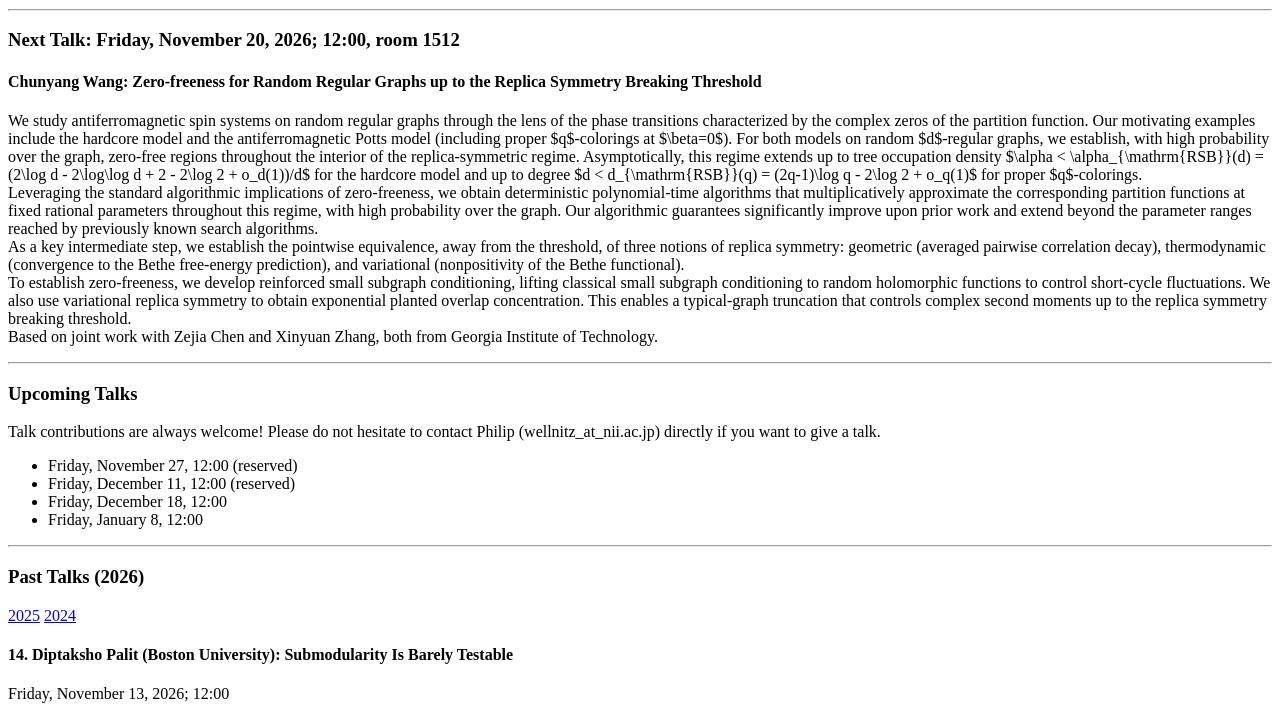
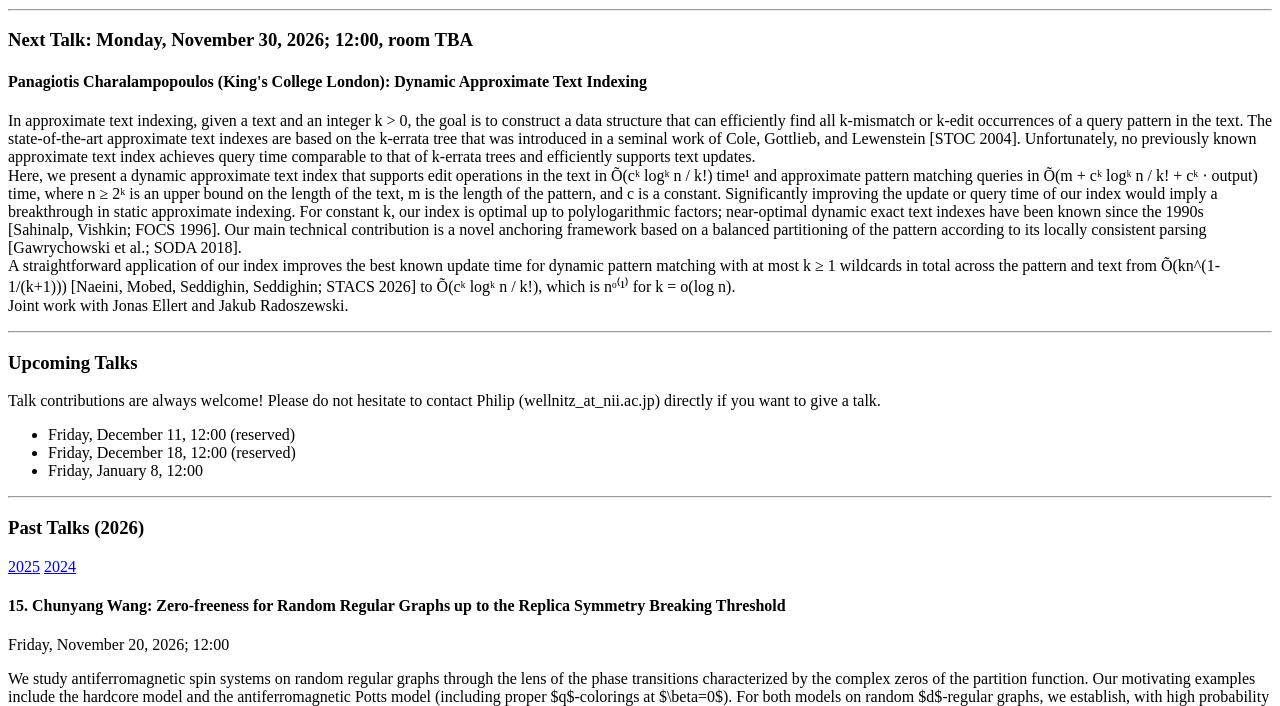
Before and after one commit to phpre/phpre.github.io, a plain HTML site: page nii_seminar/index.html in a window 1280 px wide. Shown: the part 41-747 px from the top of the page. Drawn offline with Linux system fonts and the light colour scheme.

Commit message:
next talk

```diff
--- a/nii_seminar/index.html
+++ b/nii_seminar/index.html
@@ -23,12 +23,70 @@ a#hp-index, a:link#hp-index, a:visited#hp-index {background: rgb(80%,85%,90%);}
 
                 <hr/>
 
-                <h3>Next Talk: Friday, November 20, 2026; 12:00, room 1512</h3>
+                <h3>Next Talk: Monday, November 30, 2026; 12:00, room TBA</h3>
 
                 <h4>
-                    Chunyang Wang:
+                    Panagiotis Charalampopoulos (King's College London):
+                    Dynamic Approximate Text Indexing
+                </h4>
+
+                <p>
+                    In approximate text indexing, given a text and an integer k > 0, the
+                    goal is to construct a data structure that can efficiently find all
+                    k-mismatch or k-edit occurrences of a query pattern in the text. The
+                    state-of-the-art approximate text indexes are based on the k-errata
+                    tree that was introduced in a seminal work of Cole, Gottlieb, and
+                    Lewenstein [STOC 2004]. Unfortunately, no previously known approximate
+                    text index achieves query time comparable to that of k-errata trees
+                    and efficiently supports text updates.
+
+                    <br/>
+
+                    Here, we present a dynamic approximate text index that supports edit operations in the
+                    text in Õ(cᵏ logᵏ n / k!) time¹ and approximate pattern matching queries in Õ(m + cᵏ logᵏ
+                    n / k! + cᵏ ⋅ output) time, where n ≥ 2ᵏ is an upper bound on the length of the text, m is
+                    the length of the pattern, and c is a constant. Significantly improving the update or
+                    query time of our index would imply a breakthrough in static approximate indexing. For
+                    constant k, our index is optimal up to polylogarithmic factors; near-optimal dynamic exact
+                    text indexes have been known since the 1990s [Sahinalp, Vishkin; FOCS 1996]. Our main
+                    technical contribution is a novel anchoring framework based on a balanced partitioning of
+                    the pattern according to its locally consistent parsing [Gawrychowski et al.; SODA 2018].
+
+                    <br/>
+
+                    A straightforward application of our index improves the best known
+                    update time for dynamic pattern matching with at most k ≥ 1 wildcards
+                    in total across the pattern and text from Õ(kn^(1-1/(k+1))) [Naeini,
+                    Mobed, Seddighin, Seddighin; STACS 2026] to Õ(cᵏ logᵏ n / k!), which
+                    is nᵒ⁽¹⁾ for k = o(log n).
+
+                    <br/>
+
+                    Joint work with Jonas Ellert and Jakub Radoszewski.
+                </p>
+
+
+                <hr class="clearpara"/>
+                <h3>Upcoming Talks</h3>
+                Talk contributions are always welcome! Please do not hesitate to contact Philip (wellnitz_at_nii.ac.jp) directly
+                if you want to give a talk.
+
+                <ul>
+                    <li> Friday, December 11, 12:00 (reserved)
+                    <li> Friday, December 18, 12:00 (reserved)
+                    <li> Friday, January 8, 12:00
+                </ul>
+
+                <hr class="clearpara"/>
+                <h3>Past Talks (2026)</h3>
+                <a href="2025.html">2025</a>
+                <a href="2024.html">2024</a>
+
+                <h4>
+                   15. Chunyang Wang:
                     Zero-freeness for Random Regular Graphs up to the Replica Symmetry Breaking Threshold
                 </h4>
+                <p>Friday, November 20, 2026; 12:00</->
 
                 <p>
                 We study antiferromagnetic spin systems on random regular graphs through
@@ -66,24 +124,6 @@ a#hp-index, a:link#hp-index, a:visited#hp-index {background: rgb(80%,85%,90%);}
                 <br/>
                 Based on joint work with Zejia Chen and Xinyuan Zhang, both from Georgia Institute of Technology.
                 </p>
-
-
-                <hr class="clearpara"/>
-                <h3>Upcoming Talks</h3>
-                Talk contributions are always welcome! Please do not hesitate to contact Philip (wellnitz_at_nii.ac.jp) directly
-                if you want to give a talk.
-
-                <ul>
-                    <li> Friday, November 27, 12:00 (reserved)
-                    <li> Friday, December 11, 12:00 (reserved)
-                    <li> Friday, December 18, 12:00
-                    <li> Friday, January 8, 12:00
-                </ul>
-
-                <hr class="clearpara"/>
-                <h3>Past Talks (2026)</h3>
-                <a href="2025.html">2025</a>
-                <a href="2024.html">2024</a>
 
 
                 <h4>
```
